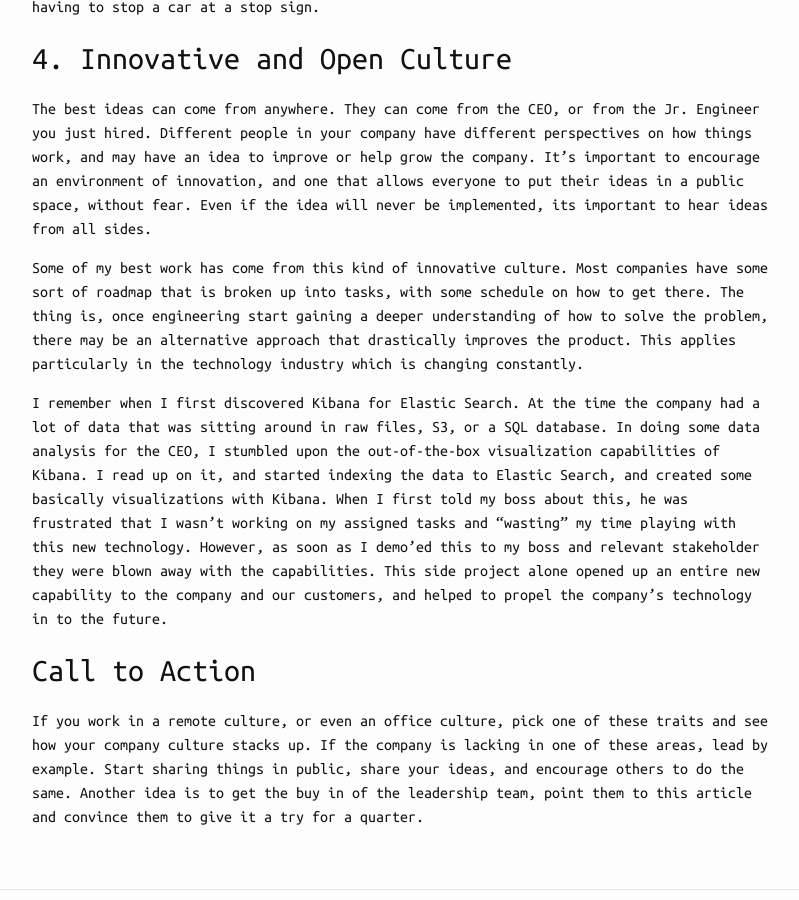
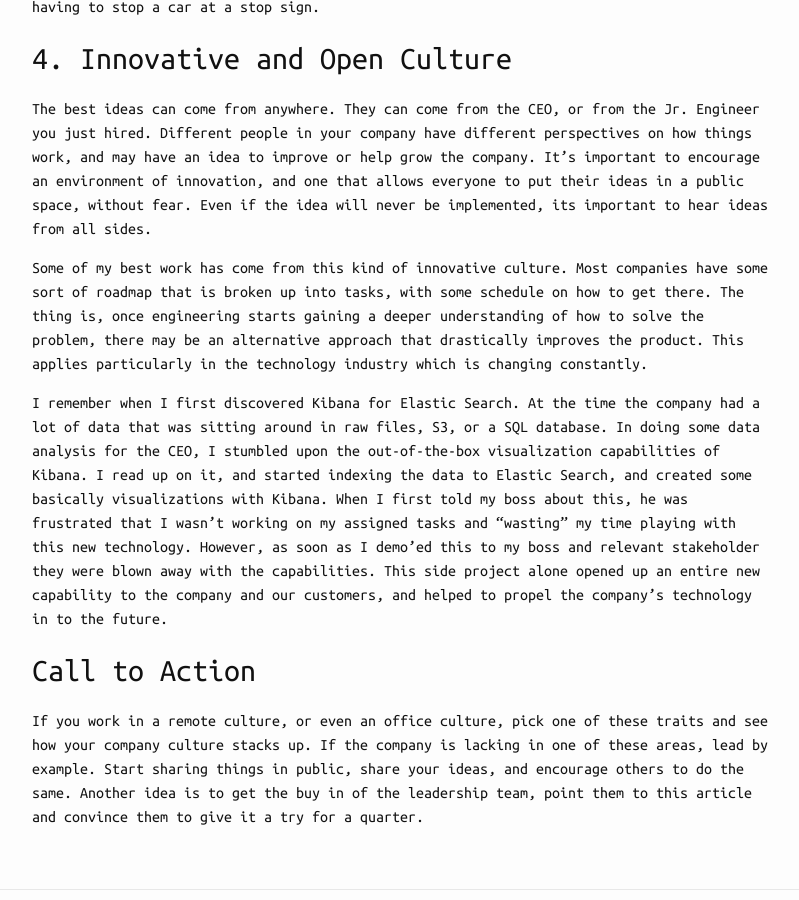
Before and after one commit to jasonrhaas/jasonrhaas.github.io, a Jekyll site: the page built from _posts/2017-07-18-fostering-a-successful-remote-work-culture.markdown, in a window 1280 px wide and 900 px high, scrolled down 3157 px. Shown: the whole window, without its empty margins (238-1037 px from the left). Built offline with Jekyll 4.4.1, drawn with Linux system fonts in a browser that asks for light colours; comment, search, counter and statistics services are not loaded; some of the changed text lies outside the part shown.

Commit message:
fix typos

```diff
--- a/_posts/2017-07-18-fostering-a-successful-remote-work-culture.markdown
+++ b/_posts/2017-07-18-fostering-a-successful-remote-work-culture.markdown
@@ -74,7 +74,7 @@ In my last job, I often railed back at the constant stream of meetings.  I like
 
 The best ideas can come from anywhere.  They can come from the CEO, or from the Jr. Engineer you just hired.  Different people in your company have different perspectives on how things work, and may have an idea to improve or help grow the company.  It's important to encourage an environment of innovation, and one that allows everyone to put their ideas in a public space, without fear.  Even if the idea will never be implemented, its important to hear ideas from all sides.
 
-Some of my best work has come from this kind of innovative culture.  Most companies have some sort of roadmap that is broken up into tasks, with some schedule on how to get there.  The thing is, once engineering start gaining a deeper understanding of how to solve the problem, there may be an alternative approach that drastically improves the product.  This applies particularly in the technology industry which is changing constantly.
+Some of my best work has come from this kind of innovative culture.  Most companies have some sort of roadmap that is broken up into tasks, with some schedule on how to get there.  The thing is, once engineering starts gaining a deeper understanding of how to solve the problem, there may be an alternative approach that drastically improves the product.  This applies particularly in the technology industry which is changing constantly.
 
 I remember when I first discovered Kibana for Elastic Search.  At the time the company had a lot of data that was sitting around in raw files, S3, or a SQL database.  In doing some data analysis for the CEO, I stumbled upon the out-of-the-box visualization capabilities of Kibana.  I read up on it, and started indexing the data to Elastic Search, and created some basically visualizations with Kibana.  When I first told my boss about this, he was frustrated that I wasn't working on my assigned tasks and "wasting" my time playing with this new technology.  However, as soon as I demo'ed this to my boss and relevant stakeholder they were blown away with the capabilities.  This side project alone opened up an entire new capability to the company and our customers, and helped to propel the company's technology in to the future.
 
```
Also changed, not shown: other parts of _posts/2017-07-18-fostering-a-successful-remote-work-culture.markdown (+1 -1 lines).
